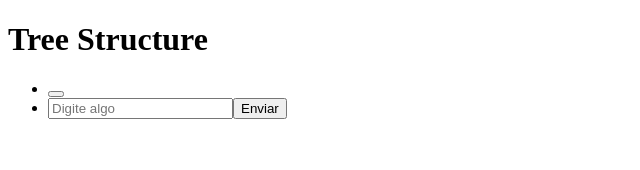
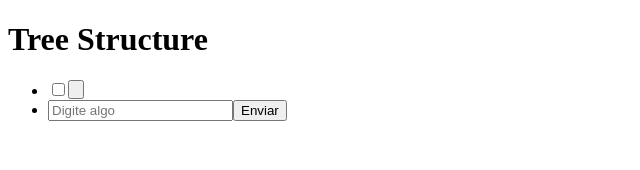
Before and after one commit to danilolan/tree-structure-angular, an Angular app: page / in a window 1280 px wide. Both pictures are taken after a click on the button "Enviar". Shown: the top 170 px of the page, without its empty margins (0-640 px from the left). Built offline with nearby package versions, Linux system fonts and the light colour scheme.

Commit message:
feat: checked logic

```diff
--- a/src/app/components/input/input.component.ts
+++ b/src/app/components/input/input.component.ts
@@ -17,6 +17,5 @@ export class InputComponent {
   //#TODO input validations
   submitInput() {
     this.treeService.addChildToNode(this.parentId, this.inputValue);
-    console.log(this.parentId);
   }
 }
--- a/src/app/components/tree-view-node/tree-view-node.component.html
+++ b/src/app/components/tree-view-node/tree-view-node.component.html
@@ -1,6 +1,11 @@
-<button (click)="toggleNodeOpen()">
-  {{ node.name }}
-</button>
+<div>
+  <input type="checkbox" [(ngModel)]="node.checked" (change)="toggleNodeChecked()">
+  <button (click)="toggleNodeOpen()">
+    <p>
+      {{ node.name }}
+    </p>
+  </button>
+</div>
 <ng-container *ngIf="node.open">
   <ul>
     <li *ngFor="let child of getChildren(node)">
--- a/src/app/components/tree-view-node/tree-view-node.component.ts
+++ b/src/app/components/tree-view-node/tree-view-node.component.ts
@@ -1,6 +1,7 @@
 import { Component, Input } from '@angular/core';
 import { InputComponent } from '../input/input.component';
 import { TreeNode } from 'src/app/models/treeNode';
+import { TreeStructureService } from 'src/app/services/tree/tree.service';
 
 @Component({
   selector: 'app-tree-view-node',
@@ -10,6 +11,8 @@ import { TreeNode } from 'src/app/models/treeNode';
 export class TreeViewNodeComponent {
   @Input() node: TreeNode = new TreeNode(1, "default", false);
 
+  constructor(private treeStructureService: TreeStructureService) {}
+
   getChildren(node: TreeNode): TreeNode[] {
     return node.children;
   }
@@ -17,4 +20,8 @@ export class TreeViewNodeComponent {
   toggleNodeOpen(): void {
     this.node.open = !this.node.open;
   }
+
+  toggleNodeChecked(): void {
+    this.treeStructureService.toggleCheckedNode(this.node.id)
+  }
 }
--- a/src/app/components/tree-view/tree-view.component.ts
+++ b/src/app/components/tree-view/tree-view.component.ts
@@ -15,6 +15,5 @@ export class TreeViewComponent implements OnInit {
 
   ngOnInit(): void {
     this.tree = this.treeStructureService.getTree();
-    console.log(this.tree)
   }
 }
--- a/src/app/services/tree/tree.service.ts
+++ b/src/app/services/tree/tree.service.ts
@@ -40,6 +40,11 @@ export class TreeStructureService {
     }
   }
 
+  toggleCheckedNode(id: number) {
+    const node = this.findNodeById(this.root, id);
+
+    this.saveTreeToLocalStorage();
+  }
 
   private findNodeById(nodes: TreeNode[], id: number): TreeNode | null {
     for (const node of nodes) {
@@ -55,6 +60,7 @@ export class TreeStructureService {
   }
 
   private saveTreeToLocalStorage(): void {
+    console.log(this.root)
     this.dbService.setItem('treeData', this.root);
   }
 
```
